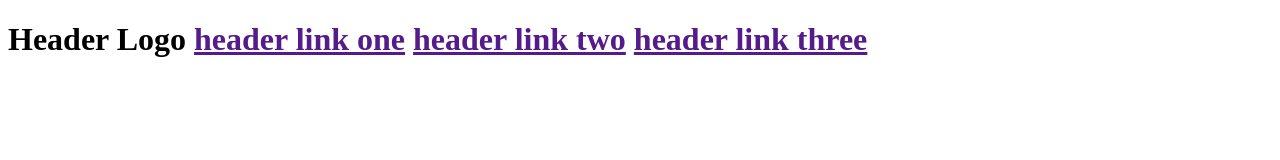
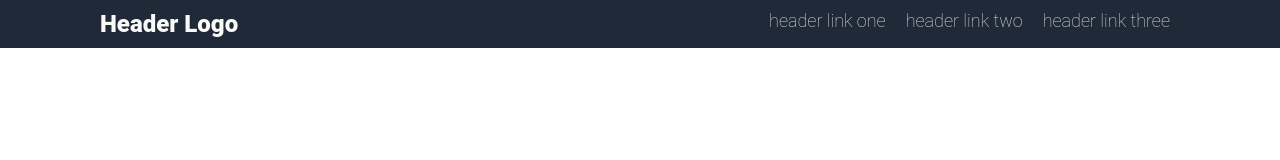
Before and after one commit to robynnlouisee/Landing-Page, a plain HTML site: page index.html in a window 1280 px wide. Drawn offline with Linux system fonts and the light colour scheme.

Commit message:
Added CSS for top part pf header

```diff
--- a/index.html
+++ b/index.html
@@ -8,10 +8,11 @@
 </head>
 
 <body>
-   <h1>Header Logo
+   <h1 class="logo">Header Logo
+    <div class="links">
     <a href="">header link one</a>
     <a href="">header link two</a>
-    <a href="">header link three</a>
+    <a href="">header link three</a></div>
    </h1>
 </body>
 </html>
--- a/styles.css
+++ b/styles.css
@@ -0,0 +1,34 @@
+body {
+    min-width: 800px;
+}
+* {
+    margin: 0;
+    padding: 0;
+}
+h1 {
+    display: flex;
+    background-color: #1F2937;
+    margin: 0 auto;
+    justify-content: space-between;
+    padding: 10px;
+ }
+a {
+    display: flex;
+    text-decoration: none;
+    font-size: 18px;
+    color: #E5E7EB;
+    font-family: 'Roboto', sans-serif;
+    font-weight: 100;
+   }
+.logo {
+    font-size: 24px;
+    color: #F9FAF8;
+    font-weight: 900;
+    font-family: 'Roboto', sans-serif;
+    padding-left: 100px;
+    }
+.links {
+    display: flex;
+    padding-right: 100px;
+     gap: 20px;
+}
```
